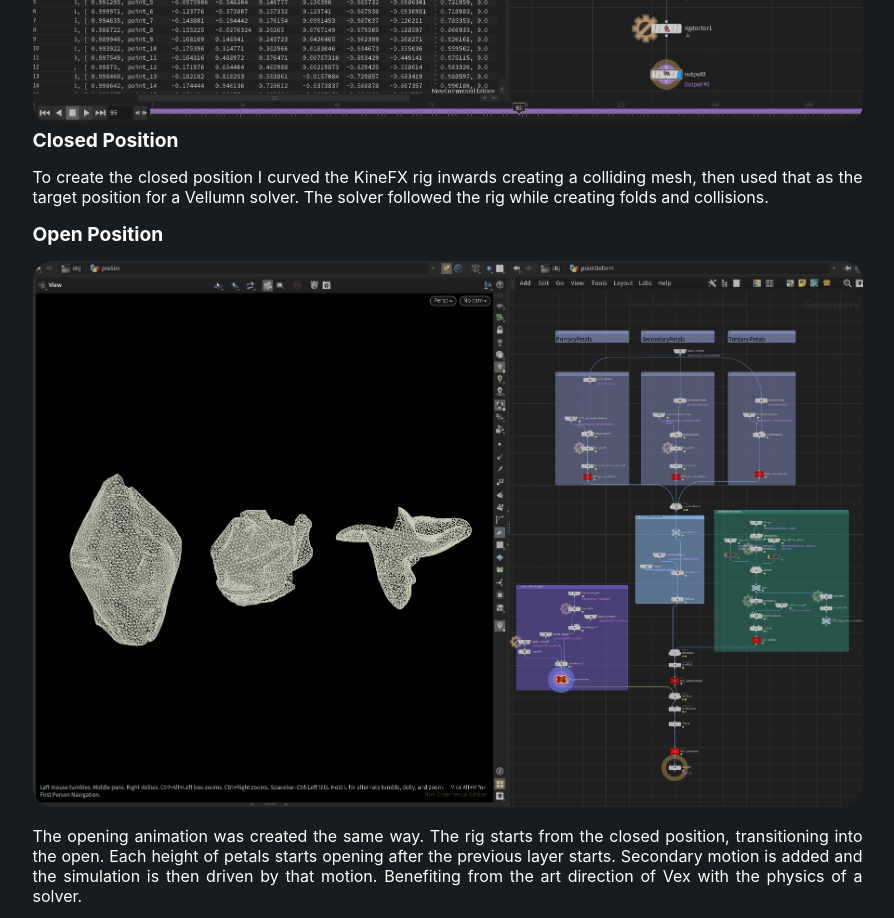
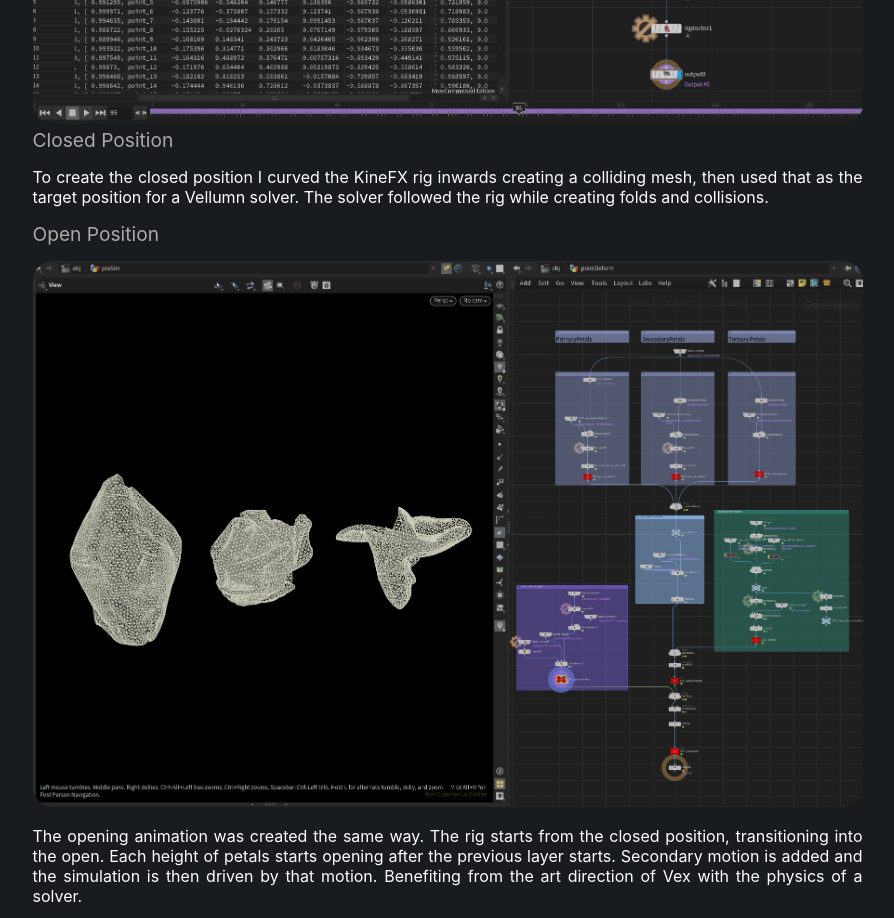
Before and after one commit to ParkerBritt/website, an Astro site: page /projects/etc-flower in a window 1280 px wide. Shown: the part 2040-2958 px from the top of the page, without its empty margins (343-1237 px from the left). Built offline with nearby package versions, Linux system fonts and the light colour scheme; Astro itself is replaced by a stand-in of ours; some packages are replaced by stand-ins of ours.

Commit message:
feat: update markdown header style

```diff
--- a/src/pages/projects/[slug].astro
+++ b/src/pages/projects/[slug].astro
@@ -355,15 +355,15 @@ const headings = await project.getHeadings();
     }
 
     .project-markdown h2 {
-        /* border-bottom: 3px solid rgba(255,255,255,0.1); */
-        color: white;
         font-size: 1.2rem;
-
-        /* margin-top: 30px; */
+        font-weight: normal;
+        color: rgba(170,170,170);
     }
 
     .project-markdown h3 {
         font-size: 18px;
+        font-weight: normal;
+        color: rgba(150,150,150);
     }
 
     .project-markdown h4 {
```
